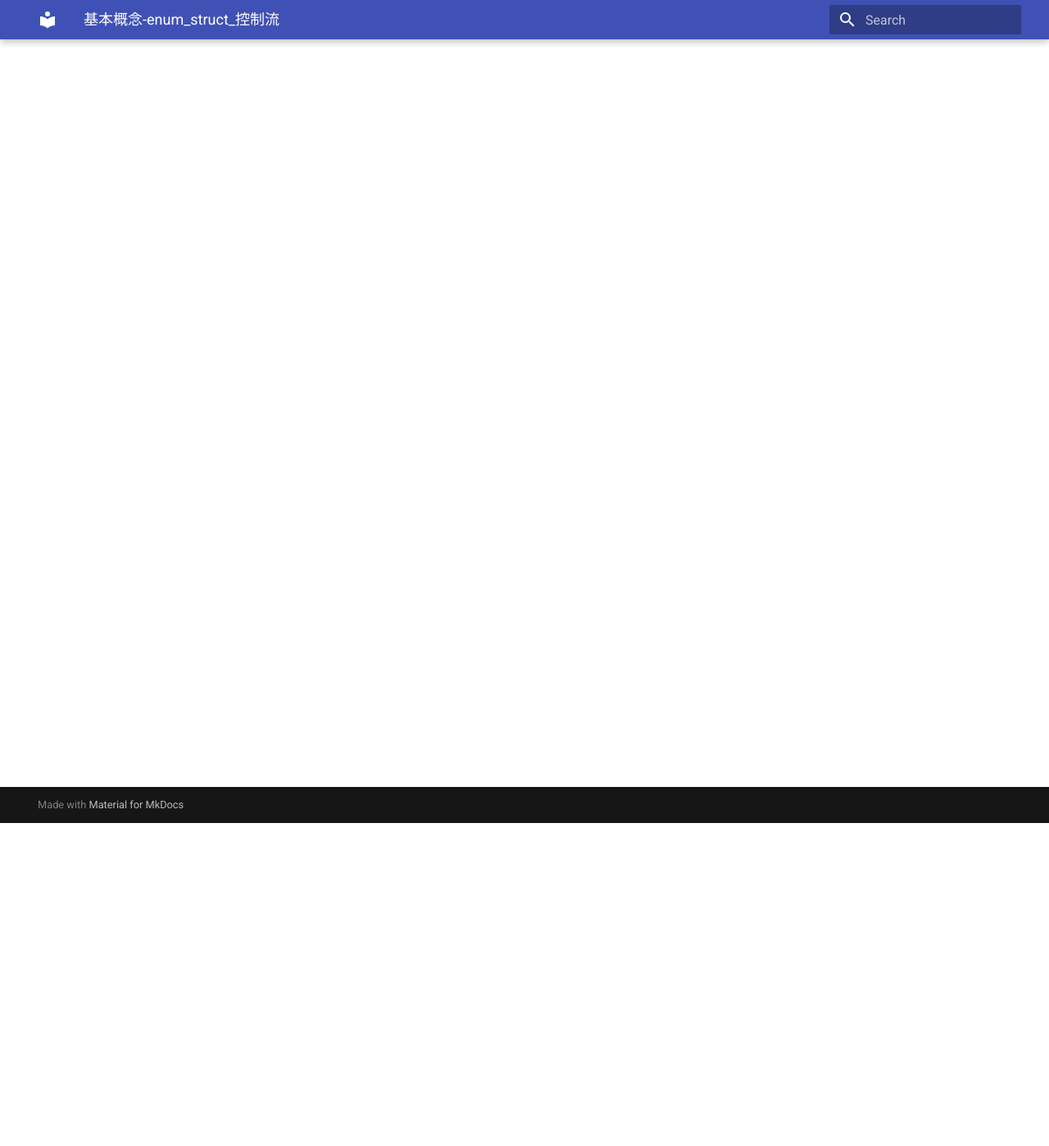
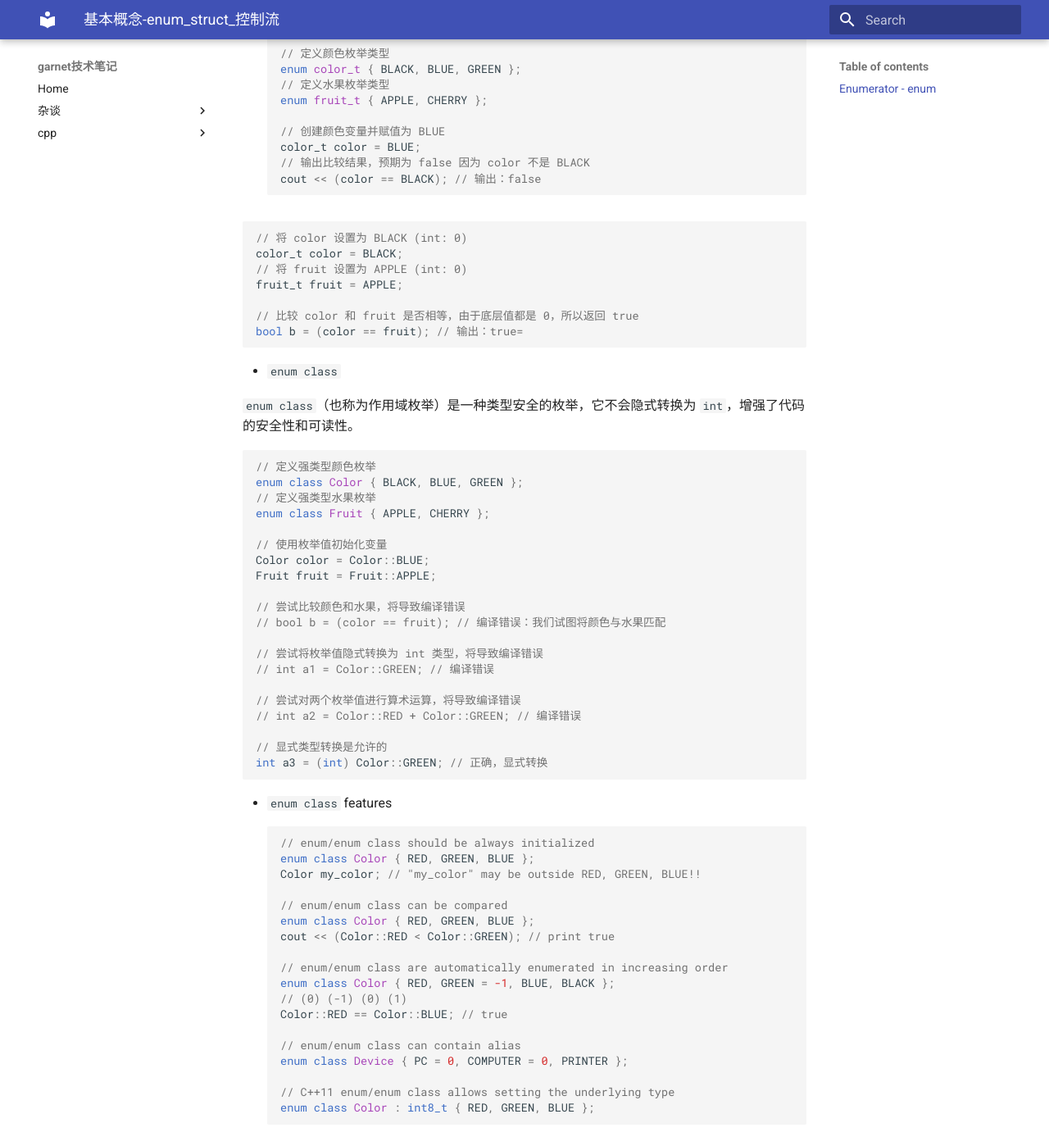
Before and after one commit to ymma98/technotes, an MkDocs documentation site: the page built from docs/cpp/基本概念-enum_struct_控制流.md, in a window 1280 px wide and 1400 px high, scrolled down 396 px. Shown: the whole window at 82% size. Built offline with MkDocs 1.6.1 and Material for MkDocs 9.7.7, drawn with Linux system fonts in a browser that asks for light colours; some of the changed text lies outside the part shown.

Commit message:
docs/cpp/基本概念-enum_struct_控制流.md updated from https://stackedit.cn/

````diff
--- a/docs/cpp/基本概念-enum_struct_控制流.md
+++ b/docs/cpp/基本概念-enum_struct_控制流.md
@@ -1,6 +1,86 @@
 # 基本概念-enum_struct_控制流
 
 
+## Enumerator - `enum`
+
+在 C++ 中，枚举（enum）是一种数据类型，它将一组命名的整数常量 (named integral constants) 分组在一起。
+
+* 面临的问题: 虽然从技术上来说 `color` 和 `fruit` 是相等的（因为它们的整数值相同），但从逻辑上将颜色与水果进行比较并没有任何意义。这是使用枚举时可能遇到的一个问题，尤其是当枚举类型用于不相关的领域时。这种行为可能导致代码中出现难以发现的逻辑错误。在 C++11 之后的版本中，推荐使用强类型枚举（`enum class`），它可以避免这种类型之间的隐式比较，从而提供更高的类型安全。
+```cpp
+// 定义颜色枚举类型
+enum color_t { BLACK, BLUE, GREEN };
+// 定义水果枚举类型
+enum fruit_t { APPLE, CHERRY };
+
+// 创建颜色变量并赋值为 BLUE
+color_t color = BLUE;
+// 输出比较结果，预期为 false 因为 color 不是 BLACK
+cout << (color == BLACK); // 输出：false
+```
+
+```cpp
+// 将 color 设置为 BLACK (int: 0)
+color_t color = BLACK;
+// 将 fruit 设置为 APPLE (int: 0)
+fruit_t fruit = APPLE;
+
+// 比较 color 和 fruit 是否相等，由于底层值都是 0，所以返回 true
+bool b = (color == fruit); // 输出：true=
+```
+
+* `enum class`
+
+
+`enum class`（也称为作用域枚举）是一种类型安全的枚举，它不会隐式转换为 `int`，增强了代码的安全性和可读性。
+
+```cpp
+// 定义强类型颜色枚举
+enum class Color { BLACK, BLUE, GREEN };
+// 定义强类型水果枚举
+enum class Fruit { APPLE, CHERRY };
+
+// 使用枚举值初始化变量
+Color color = Color::BLUE;
+Fruit fruit = Fruit::APPLE;
+
+// 尝试比较颜色和水果，将导致编译错误
+// bool b = (color == fruit); // 编译错误：我们试图将颜色与水果匹配
+
+// 尝试将枚举值隐式转换为 int 类型，将导致编译错误
+// int a1 = Color::GREEN; // 编译错误
+
+// 尝试对两个枚举值进行算术运算，将导致编译错误
+// int a2 = Color::RED + Color::GREEN; // 编译错误
+
+// 显式类型转换是允许的
+int a3 = (int) Color::GREEN; // 正确，显式转换
+```
+
+
+* `enum class` features
+```cpp
+// enum/enum class should be always initialized
+enum class Color { RED, GREEN, BLUE };
+Color my_color; // "my_color" may be outside RED, GREEN, BLUE!!
+
+// enum/enum class can be compared
+enum class Color { RED, GREEN, BLUE };
+cout << (Color::RED < Color::GREEN); // print true
+
+// enum/enum class are automatically enumerated in increasing order
+enum class Color { RED, GREEN = -1, BLUE, BLACK };
+// (0) (-1) (0) (1)
+Color::RED == Color::BLUE; // true
+
+// enum/enum class can contain alias
+enum class Device { PC = 0, COMPUTER = 0, PRINTER };
+
+// C++11 enum/enum class allows setting the underlying type
+enum class Color : int8_t { RED, GREEN, BLUE };
+```
+
+
+##
 <!--stackedit_data:
-eyJoaXN0b3J5IjpbLTQ3Njk0ODkxNV19
+eyJoaXN0b3J5IjpbLTE0MzQ1Mzg3MTldfQ==
 -->
````
